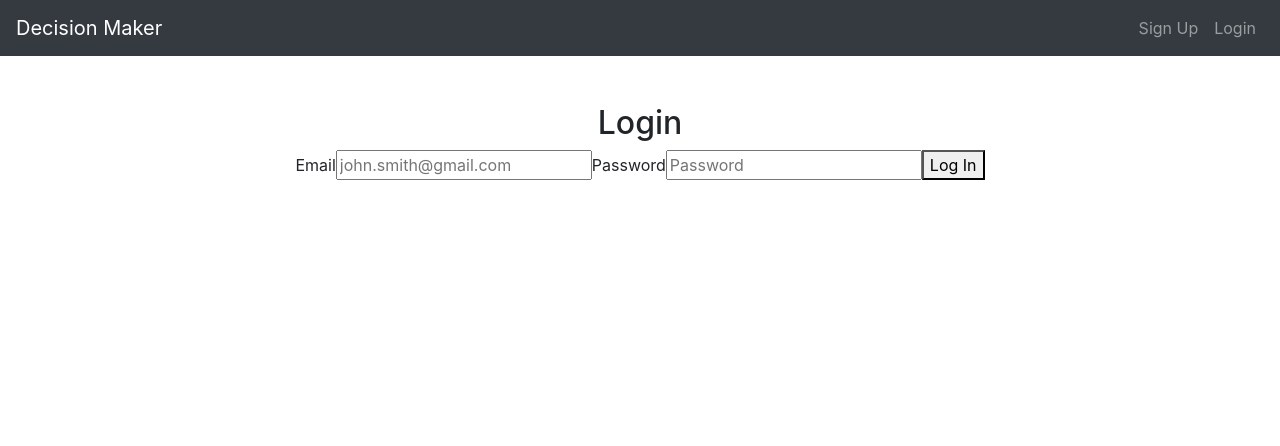
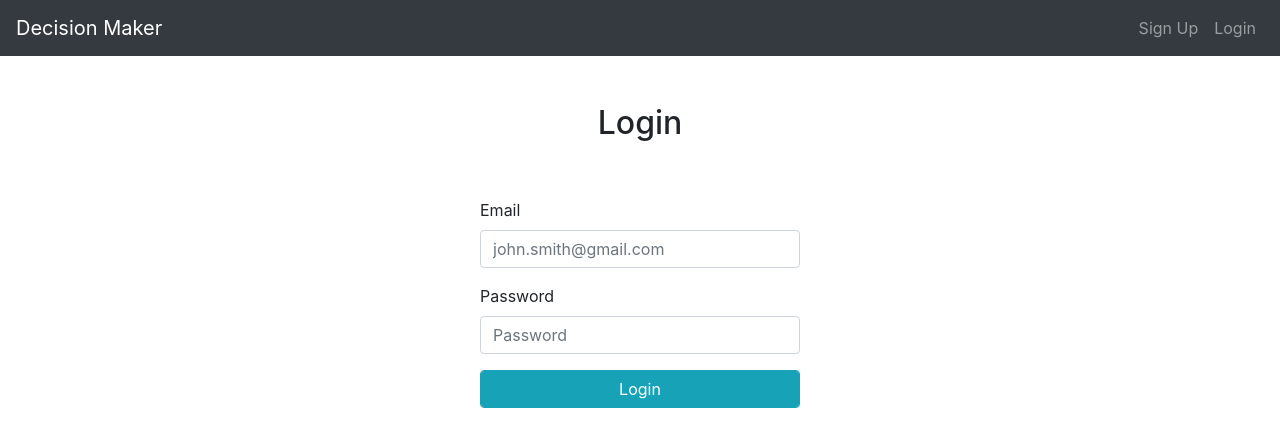
Before and after one commit to azj210/DailyDashboard, a React (Create React App) app in the folder frontend/: page /login in a window 1280 px wide. Shown: the top 446 px of the page. Built offline with nearby package versions, Linux system fonts and the light colour scheme.

Commit message:
remove form tags and and style pages

```diff
--- a/frontend/package.json
+++ b/frontend/package.json
@@ -10,6 +10,7 @@
     "bootstrap": "^4.5.0",
     "react": "^16.13.1",
     "react-dom": "^16.13.1",
+    "react-redux": "^7.2.0",
     "react-router-dom": "^5.2.0",
     "react-scripts": "3.4.1"
   },
--- a/frontend/public/index.css
+++ b/frontend/public/index.css
@@ -3,7 +3,7 @@ header {
     padding: 3.0rem 0;
 }
 
-.btn {
+.home-button {
     width: 7.0rem;
     margin: 1.5rem 2.0rem;
 }
@@ -12,3 +12,16 @@ header {
     text-align: center;
     padding: 14.0rem 0;
 }
+
+.page-form {
+    margin: 0 30.0rem 5.0rem;
+}
+
+.notification {
+    margin: 2.0rem;
+}
+
+.notification .btn {
+    width: 10.0rem;
+    margin: 2.0rem;
+}
--- a/frontend/src/components/Home.jsx
+++ b/frontend/src/components/Home.jsx
@@ -5,8 +5,8 @@ function Home () {
     return(
         <div className="homepage-header">
             <h1>Decision Maker</h1>
-            <Link to="/sign-up" className="btn btn-lg btn-outline-primary">Sign Up</Link>
-            <Link to="/login" className="btn btn-lg btn-secondary">Login</Link>
+            <Link to="/sign-up" className="btn btn-lg btn-outline-primary home-button">Sign Up</Link>
+            <Link to="/login" className="btn btn-lg btn-secondary home-button">Login</Link>
         </div>
     );
 };
--- a/frontend/src/components/Login.jsx
+++ b/frontend/src/components/Login.jsx
@@ -1,4 +1,5 @@
 import React, { useState } from 'react';
+import SignUpDataService from '../services/UserServices';
 
 function Login () {
     const [loginInfo, setLoginInfo] = useState({
@@ -16,20 +17,49 @@ function Login () {
         });
     };
 
+    function logUserIn() {
+        SignUpDataService.login(loginInfo)
+            .then(response => {
+                console.log(response.data);
+            })
+            .catch(e => {
+                console.log(e);
+            });
+    }
+
     return(
-        <div>
+        <div className="page-form">
             <header>
                 <h2>Login</h2>
-                <form action="/login" method="post">
-                    <label for="username">Email</label>
-                    <input id="username" name="email" type="email" placeholder="john.smith@gmail.com" value={loginInfo.email} onChange={handleChange} />
+            </header>
 
-                    <label for="loginPW">Password</label>
-                    <input id="loginPW" name="password" type="password" placeholder="Password" value={loginInfo.pw} onChange={handleChange} />
-
-                    <button type="submit">Log In</button>
-                </form>
-            </header>
+            <div className="form-group">
+                <label for="username">Email</label>
+                <input
+                    id="username"
+                    type="email"
+                    className="form-control"
+                    name="email"
+                    placeholder="john.smith@gmail.com"
+                    required
+                    value={loginInfo.email}
+                    onChange={handleChange}
+                />
+            </div>
+            <div className="form-group">
+                <label for="loginPW">Password</label>
+                <input
+                    id="loginPW"
+                    type="password"
+                    className="form-control"
+                    name="password"
+                    placeholder="Password"
+                    required
+                    value={loginInfo.pw}
+                    onChange={handleChange}
+                />
+            </div>
+            <button type="submit" className="btn btn-info form-control" onCLick={logUserIn}>Login</button>
         </div>
     );
 };
--- a/frontend/src/components/SignUp.jsx
+++ b/frontend/src/components/SignUp.jsx
@@ -1,5 +1,6 @@
 import React, { useState } from 'react';
-import SignUpDataService from "../services/UserServices"
+import SignUpDataService from '../services/UserServices';
+import { Link, Route } from 'react-router-dom';
 
 function SignUp() {
 
@@ -22,7 +23,7 @@ function SignUp() {
         setForm({ ...form, [name]: value });
     };
 
-    const saveData = () => {
+    const saveData = (event) => {
         var data = {
             fName: form.fName,
             lName: form.lName,
@@ -50,6 +51,8 @@ function SignUp() {
             .catch(e => {
                 console.log(e);
             });
+
+            event.preventDefault();
     };
 
     const newSignUp = () => {
@@ -57,51 +60,24 @@ function SignUp() {
         setSubmitted(false);
     };
 
-    /*
-    return(
+    return (
         <div>
-            <header>
-                <h2>Sign Up</h2>
+          {submitted ? (
+            <header className="notification">
+              <h4>You signed up successfully!</h4>
+              <button className="btn btn-success" onClick={newSignUp}>
+                Add Another User
+              </button>
+              <Link to ="/login" className="btn btn-info">
+                Login
+              </Link>
             </header>
-            <form action="/sign-up" method="post">
-                <label for="fName">First Name</label>
-                <input id="fName" name="fName" type="text" placeholder="John" value={form.fName} onChange={handleChange} required />
+          ) : (
+            <div className="page-form">
 
-                <label for="lName">Last Name</label>
-                <input id="lName" name="lName" type="text" placeholder="Smith" value={form.lName} onChange={handleChange} requried />
-
-                <label for="email">Email(this will be your username)</label>
-                <input id="email" name="email" type="email" placeholder="john.smith@gmail.com" value={form.email} onChange={handleChange} />
-
-                <label for="password">Password</label>
-                <input id="password" name="password" type="password" placeholder="Password" value={form.pw} onChange={handleChange} />
-
-                <label for="birthday">Birthdate</label>
-                <input id="birthday" type="date" name="birthdate" className="form-control" value={form.birthdate} onChange={handleChange} />
-
-                <label for="city">City</label>
-                <input id="city" name="city" type="text" placeholder="Los Angeles" value={form.city} onChange={handleChange} required />
-
-                <label for="state">State</label>
-                <input id="state" name="state" type="text" placeholder="California" value={form.state} onChange={handleChange} requied />
-
-                <button onClick ={saveData} type="submit">Submit</button>
-            </form>
-        </div>
-    );
-    */
-
-    return (
-        <div className="submit-form">
-          {submitted ? (
-            <div>
-              <h4>You submitted successfully!</h4>
-              <button className="btn btn-success" onClick={newSignUp}>
-                Add
-              </button>
-            </div>
-          ) : (
-            <form style={{margin: 20}} onSubmit={saveData}>
+                <header>
+                    <h2>Sign Up</h2>
+                </header>
 
                 <div className="form-group">
                     <label htmlFor="fName">First Name</label>
@@ -194,12 +170,12 @@ function SignUp() {
                     />
                 </div>
 
-                <button type="submit" className="btn btn-success">
+                <button type="submit" className="btn btn-info form-control" onClick={saveData}>
                     Submit
                 </button>
 
-            </form>
-          )}
+            </div>
+            )}
         </div>
       );
 };
--- a/frontend/src/services/UserServices.js
+++ b/frontend/src/services/UserServices.js
@@ -3,6 +3,10 @@ import http from "../http-common.js";
 const create = data => {
   return http.post("/users", data);
 };
+
+const login = data => {
+  return http.post("/login", data);
+}
 
 const get = id => {
   return http.get(`/users/${id}`);
```
Also changed, not shown: 2 other files (tests, documents, lock files or other folders).
